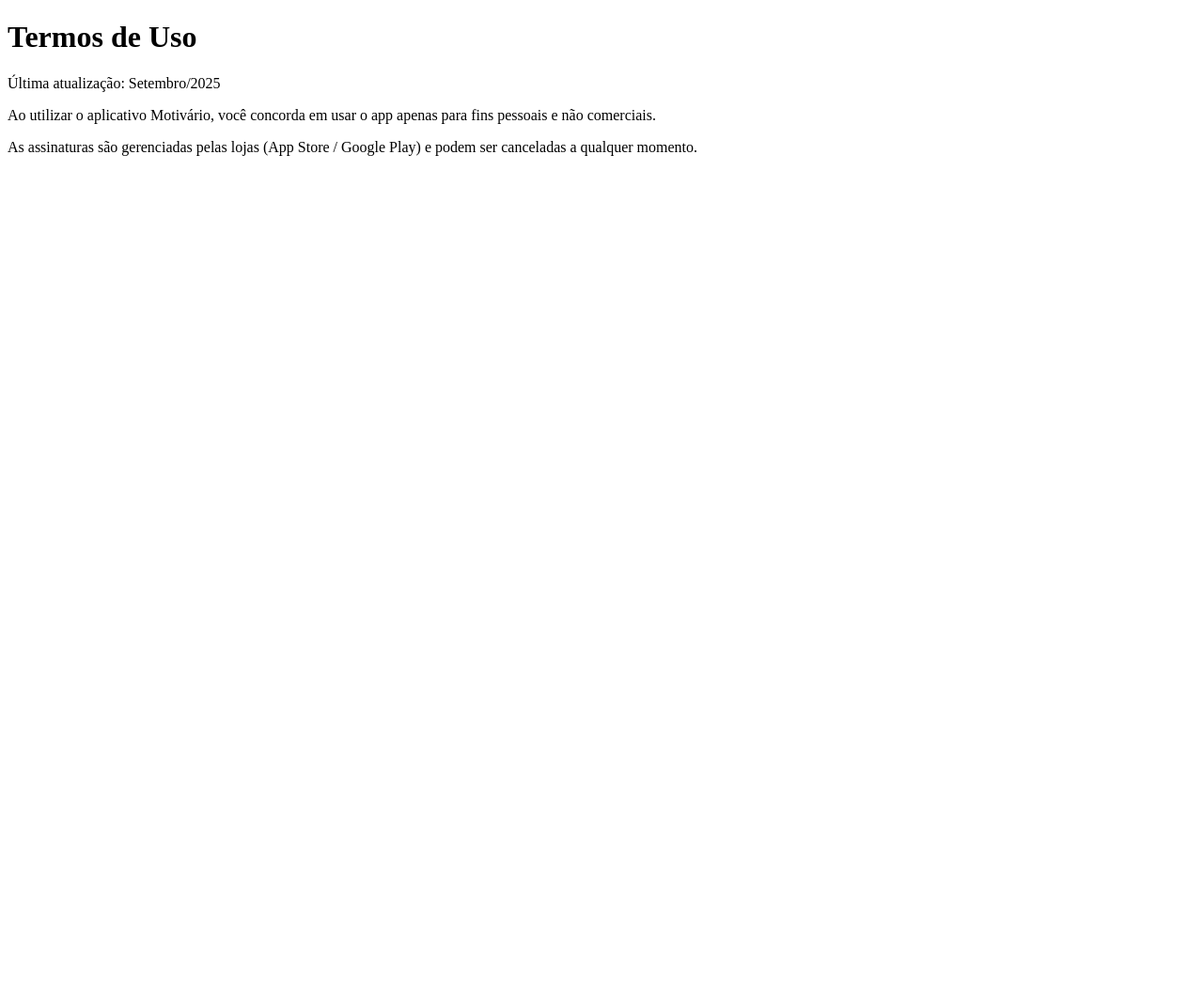
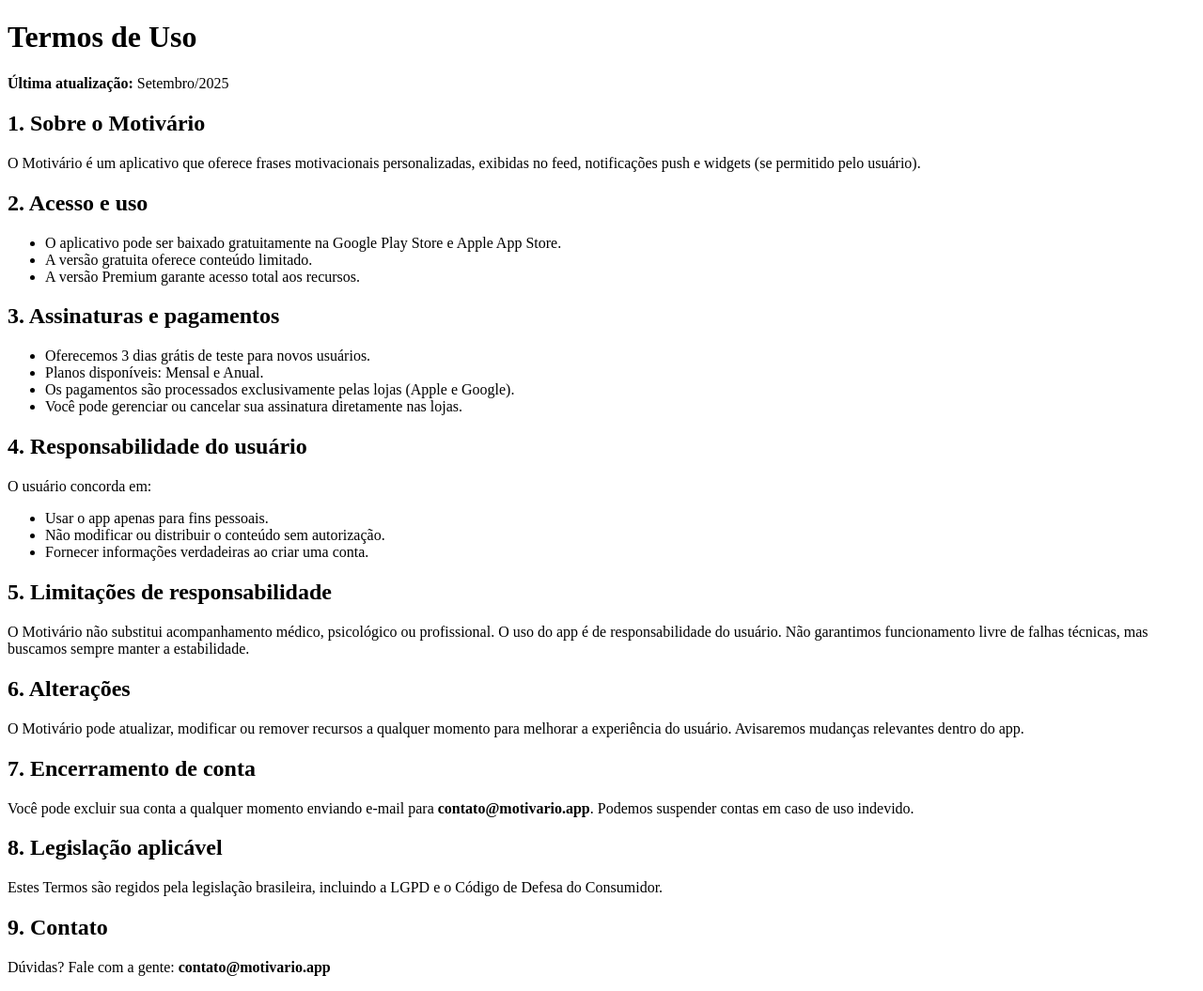
Before and after one commit to Thiagoweber/motivario-pages, a plain HTML site: page terms/index.html in a window 1280 px wide. Shown: the whole page at 94% size. Before the commit the page ends 800 px from the top, so only its background shows below. Drawn offline with Linux system fonts and the light colour scheme.

Commit message:
Update index.html

```diff
--- a/terms/index.html
+++ b/terms/index.html
@@ -6,8 +6,47 @@
 </head>
 <body>
   <h1>Termos de Uso</h1>
-  <p>Última atualização: Setembro/2025</p>
-  <p>Ao utilizar o aplicativo Motivário, você concorda em usar o app apenas para fins pessoais e não comerciais.</p>
-  <p>As assinaturas são gerenciadas pelas lojas (App Store / Google Play) e podem ser canceladas a qualquer momento.</p>
+  <p><strong>Última atualização:</strong> Setembro/2025</p>
+
+  <h2>1. Sobre o Motivário</h2>
+  <p>O Motivário é um aplicativo que oferece frases motivacionais personalizadas, exibidas no feed, notificações push e widgets (se permitido pelo usuário).</p>
+
+  <h2>2. Acesso e uso</h2>
+  <ul>
+    <li>O aplicativo pode ser baixado gratuitamente na Google Play Store e Apple App Store.</li>
+    <li>A versão gratuita oferece conteúdo limitado.</li>
+    <li>A versão Premium garante acesso total aos recursos.</li>
+  </ul>
+
+  <h2>3. Assinaturas e pagamentos</h2>
+  <ul>
+    <li>Oferecemos 3 dias grátis de teste para novos usuários.</li>
+    <li>Planos disponíveis: Mensal e Anual.</li>
+    <li>Os pagamentos são processados exclusivamente pelas lojas (Apple e Google).</li>
+    <li>Você pode gerenciar ou cancelar sua assinatura diretamente nas lojas.</li>
+  </ul>
+
+  <h2>4. Responsabilidade do usuário</h2>
+  <p>O usuário concorda em:</p>
+  <ul>
+    <li>Usar o app apenas para fins pessoais.</li>
+    <li>Não modificar ou distribuir o conteúdo sem autorização.</li>
+    <li>Fornecer informações verdadeiras ao criar uma conta.</li>
+  </ul>
+
+  <h2>5. Limitações de responsabilidade</h2>
+  <p>O Motivário não substitui acompanhamento médico, psicológico ou profissional. O uso do app é de responsabilidade do usuário. Não garantimos funcionamento livre de falhas técnicas, mas buscamos sempre manter a estabilidade.</p>
+
+  <h2>6. Alterações</h2>
+  <p>O Motivário pode atualizar, modificar ou remover recursos a qualquer momento para melhorar a experiência do usuário. Avisaremos mudanças relevantes dentro do app.</p>
+
+  <h2>7. Encerramento de conta</h2>
+  <p>Você pode excluir sua conta a qualquer momento enviando e-mail para <strong>contato@motivario.app</strong>. Podemos suspender contas em caso de uso indevido.</p>
+
+  <h2>8. Legislação aplicável</h2>
+  <p>Estes Termos são regidos pela legislação brasileira, incluindo a LGPD e o Código de Defesa do Consumidor.</p>
+
+  <h2>9. Contato</h2>
+  <p>Dúvidas? Fale com a gente: <strong>contato@motivario.app</strong></p>
 </body>
 </html>
```
